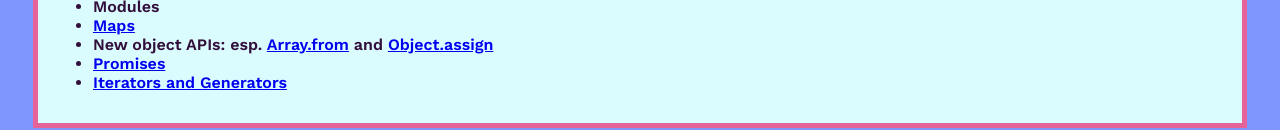
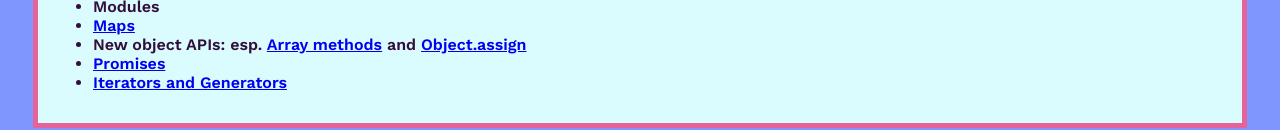
Before and after one commit to zdavis/es6, a website built with webpack: page index.html in a window 1280 px wide. Shown: the part 381-511 px from the top of the page. Built offline with nearby package versions, Linux system fonts and the light colour scheme.

Commit message:
Add link to new array method post

```diff
--- a/index.html
+++ b/index.html
@@ -26,7 +26,7 @@
 	    		<li><a target="_blank" href="https://developer.mozilla.org/en-US/docs/Web/JavaScript/Reference/Statements/let">Let</a> and <a target="_blank" href="https://developer.mozilla.org/en-US/docs/Web/JavaScript/Reference/Statements/const">Const</a></li>
 	    		<li><a hreef="https://hacks.mozilla.org/2015/08/es6-in-depth-modules/">Modules</a></li>
 	    		<li><a target="_blank" href="https://developer.mozilla.org/en-US/docs/Web/JavaScript/Reference/Global_Objects/Map">Maps</a></li>
-	    		<li>New object APIs: esp. <a target="_blank" href="https://developer.mozilla.org/en-US/docs/Web/JavaScript/Reference/Global_Objects/Array/from">Array.from</a> and <a target="_blank" href="https://developer.mozilla.org/en-US/docs/Web/JavaScript/Reference/Global_Objects/Object/assign">Object.assign</a></li>
+	    		<li>New object APIs: esp. <a target="_blank" href="http://www.2ality.com/2014/05/es6-array-methods.html">Array methods</a> and <a target="_blank" href="https://developer.mozilla.org/en-US/docs/Web/JavaScript/Reference/Global_Objects/Object/assign">Object.assign</a></li>
 	    		<li><a target="_blank" href="https://developer.mozilla.org/en-US/docs/Web/JavaScript/Reference/Global_Objects/Promise">Promises</a></li>
 	    		<li><a target="_blank" href="https://developer.mozilla.org/en-US/docs/Web/JavaScript/Guide/Iterators_and_Generators">Iterators and Generators</a></li>
 	    	</ul>
```
